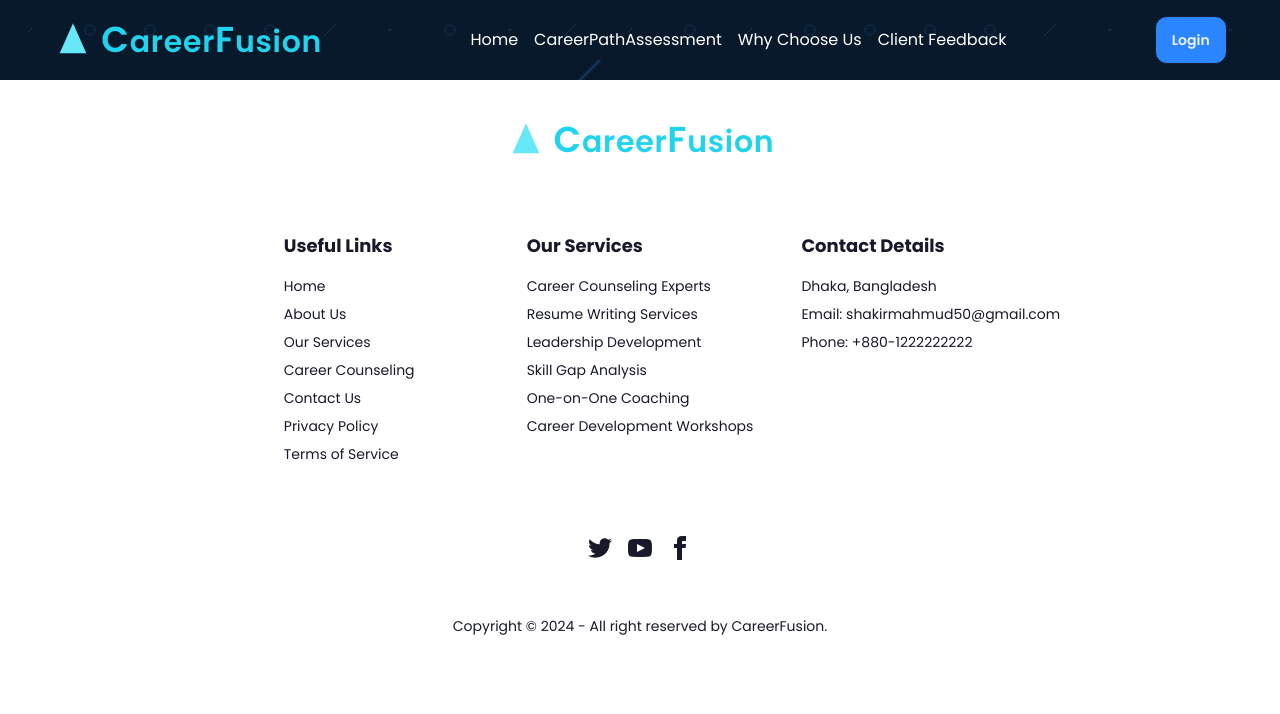
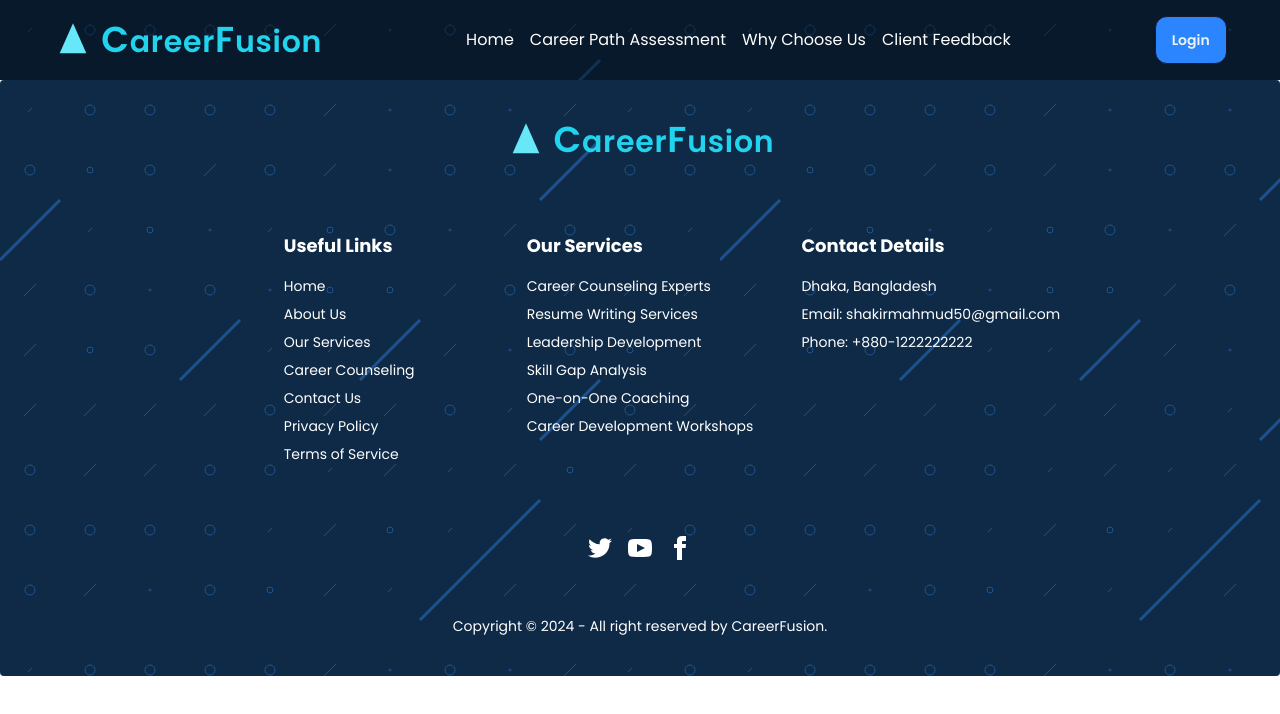
Before and after one commit to ShakirMahmud/career-fusion, a React (Vite) app: page /auth in a window 1280 px wide. Shown: the top 714 px of the page. Built offline with nearby package versions, Linux system fonts and the light colour scheme; no server answers.

Commit message:
minor bug fixes

```diff
--- a/src/components/Footer.jsx
+++ b/src/components/Footer.jsx
@@ -4,7 +4,7 @@ import { useNavigate } from 'react-router-dom';
 const Footer = () => {
     const navigate = useNavigate();
     return (
-        <footer className="footer footer-center bg-base-100 text-base-content rounded p-10">
+        <footer className="footer footer-center   bg-nav  text-white rounded p-10">
             <div
                 onClick={() => navigate('/')}
                 className="flex items-center gap-2 cursor-pointer lg:mb-8">
--- a/src/components/NavBar.jsx
+++ b/src/components/NavBar.jsx
@@ -58,7 +58,7 @@ const NavBar = () => {
                     <ul className='lg:flex justify-center lg:w-full gap-4 hidden'>
                         <NavLink to='/'>Home</NavLink>
                         {user && <NavLink to='/auth/myProfile'>My Profile</NavLink>}
-                        <NavLink to='/careerPathAssessment'>CareerPathAssessment</NavLink>
+                        <NavLink to='/careerPathAssessment'>Career Path Assessment</NavLink>
                         <button onClick={handleNavigateToWhyChooseUs}>Why Choose Us</button>
                         <button onClick={handleNavigateToClientFeedback}>Client Feedback</button>
                     </ul>
@@ -74,7 +74,7 @@ const NavBar = () => {
                             <ul className='absolute bg-nav_bg text-white shadow-md rounded-md w-auto mt-2 right-0 text-lg font-medium'>
                                 <li><NavLink to='/' className='block p-2'>Home</NavLink></li>
                                 {user && <li><NavLink to='/auth/myProfile' className='block p-2'>My Profile</NavLink></li>}
-                                <li><NavLink to='/careerPathAssessment' className='block p-2'>CareerPathAssessment</NavLink></li>
+                                <li><NavLink to='/careerPathAssessment' className='block p-2'>Career Path Assessment</NavLink></li>
                                 <li><button onClick={handleNavigateToWhyChooseUs} className='block p-2'>Why Choose Us</button></li>
                                 <li><button onClick={handleNavigateToClientFeedback} className='block p-2'>Client Feedback</button></li>
                             </ul>
--- a/src/layouts/HomeLayout.jsx
+++ b/src/layouts/HomeLayout.jsx
@@ -41,8 +41,8 @@ const HomeLayout = () => {
                     <ClientFeedback/>
                 </section>
             </main>
-            <footer>
-                <Footer />
+            <footer >
+                <Footer/>
             </footer>
         </div>
     );
--- a/src/pages/CareerPathAssessment.jsx
+++ b/src/pages/CareerPathAssessment.jsx
@@ -3,6 +3,7 @@ import NavBar from '../components/NavBar';
 import ServiceCards from '../components/ServiceCards';
 import { useLoaderData } from 'react-router-dom';
 import { Helmet } from 'react-helmet-async';
+import Footer from '../components/Footer';
 
 const CareerPathAssessment = () => {
   const [answers, setAnswers] = useState({});
@@ -168,6 +169,7 @@ const CareerPathAssessment = () => {
           </div>
         )}
       </div>
+      <Footer/>
     </div>
   );
 };
--- a/src/pages/Services.jsx
+++ b/src/pages/Services.jsx
@@ -30,16 +30,12 @@ const Services = () => {
   };
 
   const handleTimeOfDayChange = (value) => {
-    setFilters((prev) => {
-      const updatedTimes = prev.timeOfDay.includes(value)
-        ? prev.timeOfDay.filter((time) => time !== value)
-        : [...prev.timeOfDay, value];
-      return {
-        ...prev,
-        timeOfDay: updatedTimes,
-      };
-    });
+    setFilters((prev) => ({
+      ...prev,
+      timeOfDay: prev.timeOfDay[0] === value ? [] : [value],
+    }));
   };
+
 
   const handleValueChange = (type, value) => {
     setFilters((prev) => ({
@@ -119,7 +115,7 @@ const Services = () => {
                 {["Morning", "Afternoon", "Evening"].map((time) => (
                   <label key={time} className="block">
                     <input
-                      type="checkbox"
+                      type="radio"
                       checked={filters.timeOfDay.includes(time)}
                       onChange={() => handleTimeOfDayChange(time)}
                     />
```
